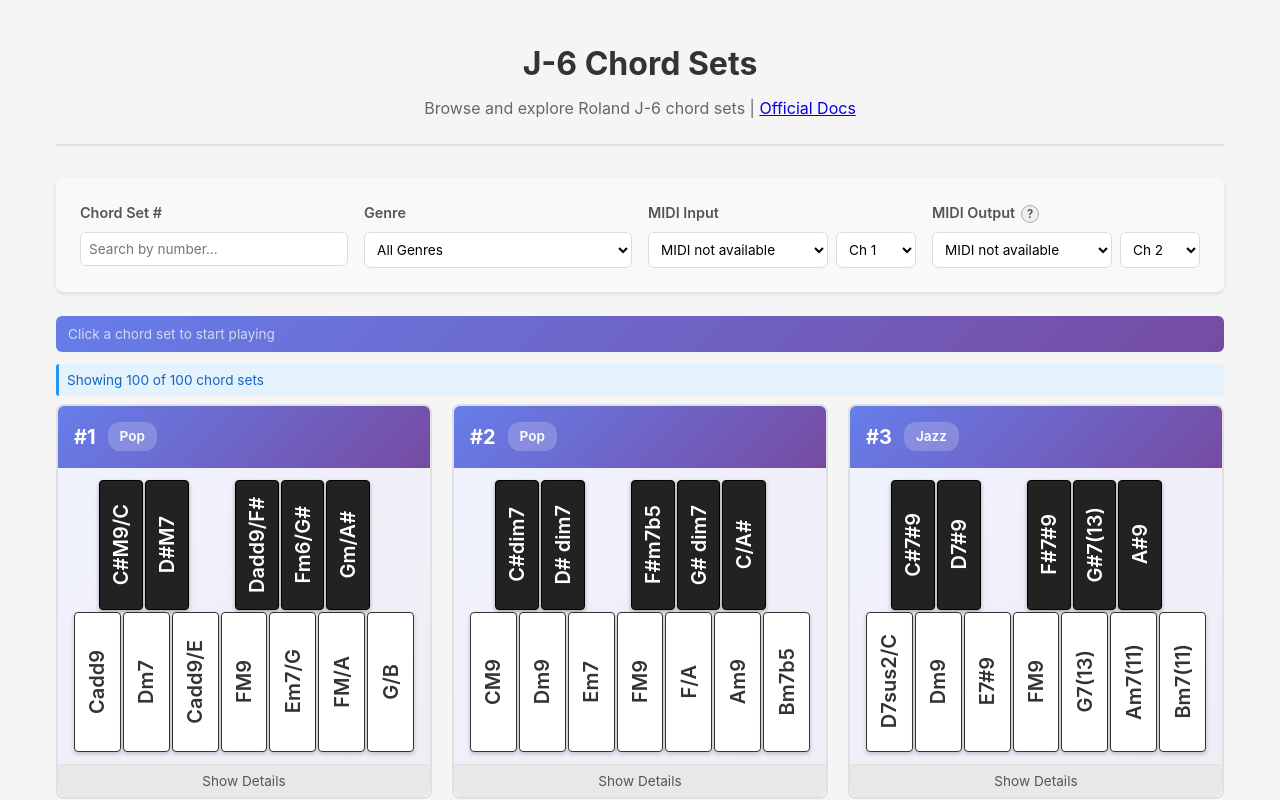
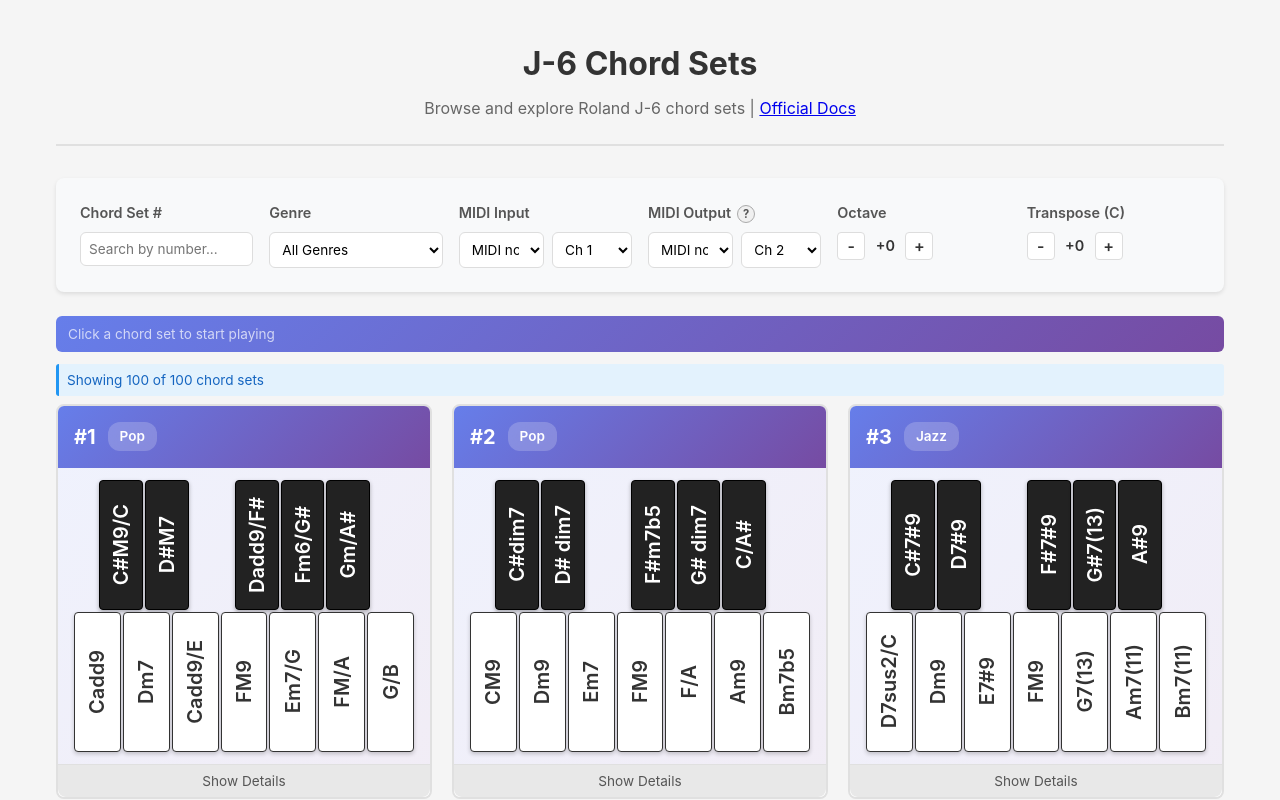
Before and after one commit to stonefruit/j6, a React (Vite) app: page / in a window 1280 px wide. Shown: the top 800 px of the page. Built offline with nearby package versions, Linux system fonts and the light colour scheme.

Commit message:
feat: add transpose functionality for MIDI notes and enhance ChordSets component with octave and transpose controls

```diff
--- a/src/components/ChordSets.css
+++ b/src/components/ChordSets.css
@@ -112,6 +112,43 @@
 .channel-select {
   width: 80px;
   flex-shrink: 0;
+}
+
+.transpose-control {
+  display: flex;
+  align-items: center;
+  gap: 0.25rem;
+}
+
+.transpose-control button {
+  width: 28px;
+  height: 28px;
+  padding: 0;
+  border: 1px solid #ddd;
+  border-radius: 4px;
+  background: white;
+  font-size: 1rem;
+  font-weight: 600;
+  cursor: pointer;
+  color: #333;
+  transition: background 0.2s;
+}
+
+.transpose-control button:hover:not(:disabled) {
+  background: #e8e8e8;
+}
+
+.transpose-control button:disabled {
+  opacity: 0.3;
+  cursor: default;
+}
+
+.transpose-value {
+  min-width: 2rem;
+  text-align: center;
+  font-weight: 600;
+  font-size: 0.9rem;
+  color: #333;
 }
 
 .midi-help-btn {
--- a/src/components/ChordSets.tsx
+++ b/src/components/ChordSets.tsx
@@ -22,6 +22,7 @@
 };
 
 const CHANNELS = Array.from({ length: 16 }, (_, i) => i);
+const NOTE_NAMES_FROM_C = ["C", "C#", "D", "D#", "E", "F", "F#", "G", "G#", "A", "A#", "B"];
 
 export default function ChordSets() {
   const [searchNumber, setSearchNumber] = useState("");
@@ -43,14 +44,28 @@
     return saved !== null ? parseInt(saved, 10) : 1;
   });
   const [showMidiHelp, setShowMidiHelp] = useState(false);
+  const [octave, setOctave] = useState(() => {
+    const saved = localStorage.getItem("j6-octave");
+    return saved !== null ? parseInt(saved, 10) : 0;
+  });
+  const [transpose, setTranspose] = useState(() => {
+    const saved = localStorage.getItem("j6-transpose");
+    return saved !== null ? parseInt(saved, 10) : 0;
+  });
+
+  const totalTranspose = octave * 12 + transpose;
 
   const midiOutputRef = useRef<MIDIOutput | null>(null);
   const inputChannelRef = useRef(inputChannel);
   const outputChannelRef = useRef(outputChannel);
+  const totalTransposeRef = useRef(totalTranspose);
 
   // Keep refs and localStorage in sync
   useEffect(() => { inputChannelRef.current = inputChannel; localStorage.setItem("j6-input-channel", String(inputChannel)); }, [inputChannel]);
   useEffect(() => { outputChannelRef.current = outputChannel; localStorage.setItem("j6-output-channel", String(outputChannel)); }, [outputChannel]);
+  useEffect(() => { totalTransposeRef.current = totalTranspose; }, [totalTranspose]);
+  useEffect(() => { localStorage.setItem("j6-octave", String(octave)); }, [octave]);
+  useEffect(() => { localStorage.setItem("j6-transpose", String(transpose)); }, [transpose]);
 
   // Callback for MIDI input triggering chords on the selected card
   const selectedCardRef = useRef(selectedCard);
@@ -77,14 +92,14 @@
 
     if (event.type === "noteon") {
       if (midiOutputRef.current) {
-        sendNoteOn(midiOutputRef.current, chord.notes, event.velocity, outputChannelRef.current);
+        sendNoteOn(midiOutputRef.current, chord.notes, event.velocity, outputChannelRef.current, totalTransposeRef.current);
       }
       activeInputNotesRef.current.set(event.note, chord.notes);
       setMidiActiveKeyIndex(chordIndex);
     } else {
       const notes = activeInputNotesRef.current.get(event.note);
       if (notes && midiOutputRef.current) {
-        sendNoteOff(midiOutputRef.current, notes, outputChannelRef.current);
+        sendNoteOff(midiOutputRef.current, notes, outputChannelRef.current, totalTransposeRef.current);
       }
       activeInputNotesRef.current.delete(event.note);
       setMidiActiveKeyIndex(
@@ -136,7 +151,7 @@
       // Note off for any held notes
       activeInputNotesRef.current.forEach((notes) => {
         if (midiOutputRef.current) {
-          sendNoteOff(midiOutputRef.current, notes, outputChannelRef.current);
+          sendNoteOff(midiOutputRef.current, notes, outputChannelRef.current, totalTransposeRef.current);
         }
       });
       activeInputNotesRef.current.clear();
@@ -299,6 +314,24 @@
             </div>
           )}
         </div>
+
+        <div className="filter-group">
+          <label>Octave</label>
+          <div className="transpose-control">
+            <button onClick={() => setOctave((v) => Math.max(-3, v - 1))} disabled={octave <= -3}>-</button>
+            <span className="transpose-value">{octave >= 0 ? `+${octave}` : octave}</span>
+            <button onClick={() => setOctave((v) => Math.min(3, v + 1))} disabled={octave >= 3}>+</button>
+          </div>
+        </div>
+
+        <div className="filter-group">
+          <label>Transpose ({NOTE_NAMES_FROM_C[((totalTranspose % 12) + 12) % 12]})</label>
+          <div className="transpose-control">
+            <button onClick={() => setTranspose((v) => Math.max(-11, v - 1))} disabled={transpose <= -11}>-</button>
+            <span className="transpose-value">{transpose >= 0 ? `+${transpose}` : transpose}</span>
+            <button onClick={() => setTranspose((v) => Math.min(11, v + 1))} disabled={transpose >= 11}>+</button>
+          </div>
+        </div>
       </div>
 
       {/* Now Playing indicator */}
@@ -339,6 +372,7 @@
             midiActiveKeyIndex={
               selectedCard === set.number ? midiActiveKeyIndex : null
             }
+            totalTranspose={totalTranspose}
           />
         ))}
       </div>
@@ -381,6 +415,7 @@
   midiOutput: React.RefObject<MIDIOutput | null>;
   outputChannel: number;
   midiActiveKeyIndex: number | null;
+  totalTranspose: number;
 }
 
 function ChordSetCard({
@@ -390,12 +425,15 @@
   midiOutput,
   outputChannel,
   midiActiveKeyIndex,
+  totalTranspose,
 }: ChordSetCardProps) {
   const [showDetails, setShowDetails] = useState(false);
   const [kbActiveKeyIndex, setKbActiveKeyIndex] = useState<number | null>(null);
   const activeNotesRef = useRef<Map<number, string[]>>(new Map());
   const outputChannelRef = useRef(outputChannel);
+  const totalTransposeRef = useRef(totalTranspose);
   useEffect(() => { outputChannelRef.current = outputChannel; }, [outputChannel]);
+  useEffect(() => { totalTransposeRef.current = totalTranspose; }, [totalTranspose]);
 
   const handleKeyDown = useCallback(
     (e: KeyboardEvent) => {
@@ -407,7 +445,7 @@
       if (!chord) return;
 
       if (midiOutput.current) {
-        sendNoteOn(midiOutput.current, chord.notes, 100, outputChannelRef.current);
+        sendNoteOn(midiOutput.current, chord.notes, 100, outputChannelRef.current, totalTransposeRef.current);
       }
       activeNotesRef.current.set(index, chord.notes);
       setKbActiveKeyIndex(index);
@@ -422,7 +460,7 @@
 
       const notes = activeNotesRef.current.get(index);
       if (notes && midiOutput.current) {
-        sendNoteOff(midiOutput.current, notes, outputChannelRef.current);
+        sendNoteOff(midiOutput.current, notes, outputChannelRef.current, totalTransposeRef.current);
       }
       activeNotesRef.current.delete(index);
 
@@ -446,7 +484,7 @@
       window.removeEventListener("keyup", handleKeyUp);
       activeNotesRef.current.forEach((notes) => {
         if (midiOutput.current) {
-          sendNoteOff(midiOutput.current, notes, outputChannelRef.current);
+          sendNoteOff(midiOutput.current, notes, outputChannelRef.current, totalTransposeRef.current);
         }
       });
       activeNotesRef.current.clear();
@@ -456,6 +494,7 @@
 
   // Merge keyboard and MIDI input active key (either can light up the key)
   const activeKeyIndex = kbActiveKeyIndex ?? midiActiveKeyIndex;
+
 
   return (
     <div
--- a/src/midi.ts
+++ b/src/midi.ts
@@ -8,6 +8,8 @@
   B: 11,
 };
 
+const SEMITONE_TO_NAME = ["C", "C#", "D", "D#", "E", "F", "F#", "G", "G#", "A", "A#", "B"];
+
 export function noteToMidi(noteStr: string): number | null {
   const match = noteStr.match(/^([A-G][#b]?)(\d+)$/);
   if (!match) return null;
@@ -15,6 +17,28 @@
   if (semitone === undefined) return null;
   const octave = parseInt(match[2], 10);
   return (octave + 1) * 12 + semitone;
+}
+
+export function transposeNoteName(noteStr: string, semitones: number): string {
+  const match = noteStr.match(/^([A-G][#b]?)(\d+)$/);
+  if (!match) return noteStr;
+  const sem = NOTE_NAMES[match[1]];
+  if (sem === undefined) return noteStr;
+  const midi = (parseInt(match[2], 10) + 1) * 12 + sem + semitones;
+  const clamped = Math.max(0, Math.min(127, midi));
+  const newOctave = Math.floor(clamped / 12) - 1;
+  const newSem = clamped % 12;
+  return SEMITONE_TO_NAME[newSem] + newOctave;
+}
+
+export function transposeChordName(name: string, semitones: number): string {
+  if (!name || semitones === 0) return name;
+  const match = name.match(/^([A-G][#b]?)(.*)/);
+  if (!match) return name;
+  const rootSem = NOTE_NAMES[match[1]];
+  if (rootSem === undefined) return name;
+  const newSem = ((rootSem + semitones) % 12 + 12) % 12;
+  return SEMITONE_TO_NAME[newSem] + match[2];
 }
 
 export interface MidiPortInfo {
@@ -38,33 +62,37 @@
   return inputs;
 }
 
-/** channel: 0-15 (0 = MIDI channel 1) */
+/** channel: 0-15 (0 = MIDI channel 1), transpose: semitones to shift */
 export function sendNoteOn(
   output: MIDIOutput,
   notes: string[],
   velocity = 100,
-  channel = 0
+  channel = 0,
+  transpose = 0
 ): void {
   const status = 0x90 + channel;
   for (const note of notes) {
     const midi = noteToMidi(note);
     if (midi !== null) {
-      output.send([status, midi, velocity]);
+      const shifted = Math.max(0, Math.min(127, midi + transpose));
+      output.send([status, shifted, velocity]);
     }
   }
 }
 
-/** channel: 0-15 (0 = MIDI channel 1) */
+/** channel: 0-15 (0 = MIDI channel 1), transpose: semitones to shift */
 export function sendNoteOff(
   output: MIDIOutput,
   notes: string[],
-  channel = 0
+  channel = 0,
+  transpose = 0
 ): void {
   const status = 0x80 + channel;
   for (const note of notes) {
     const midi = noteToMidi(note);
     if (midi !== null) {
-      output.send([status, midi, 0x40]);
+      const shifted = Math.max(0, Math.min(127, midi + transpose));
+      output.send([status, shifted, 0x40]);
     }
   }
 }
```
